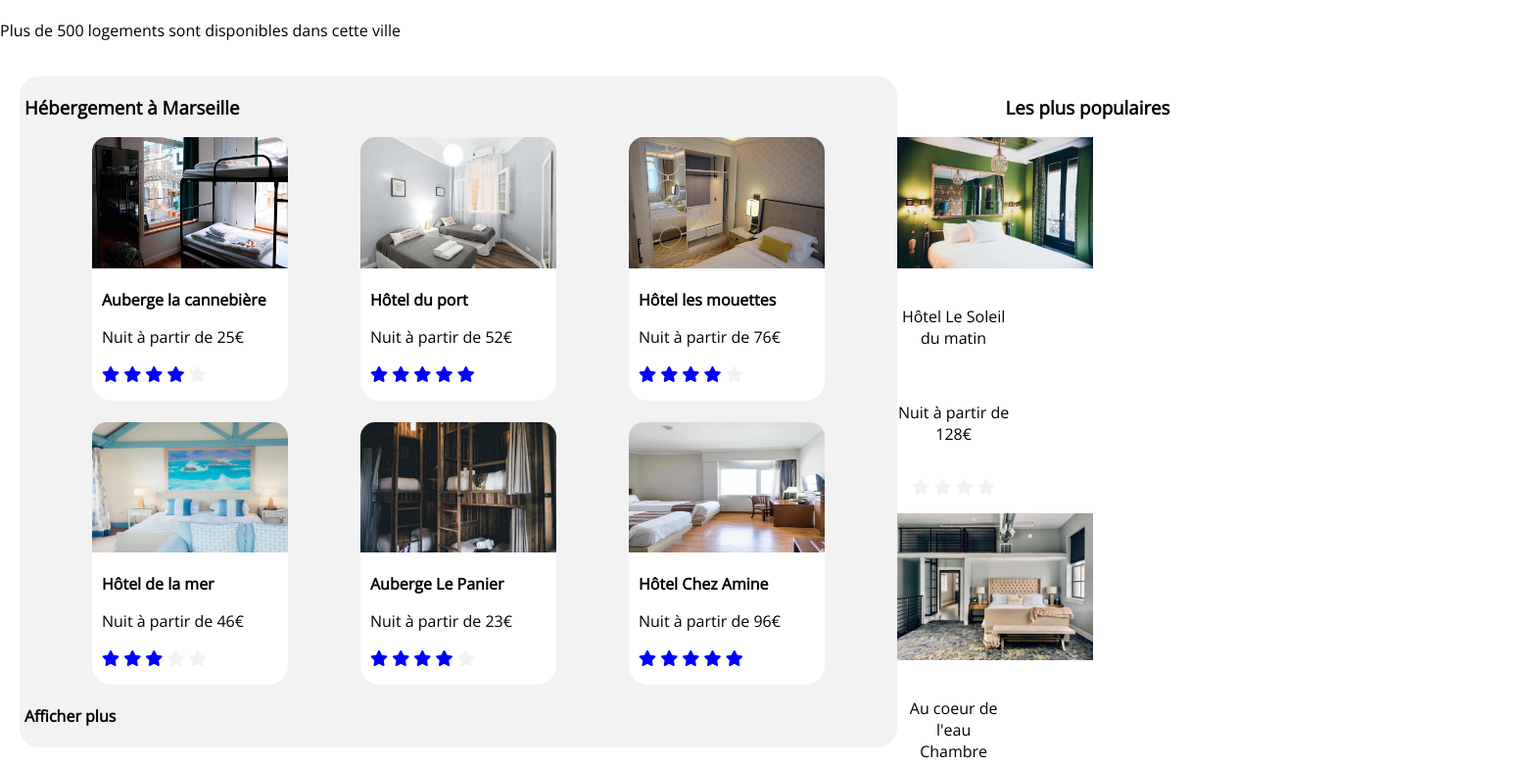
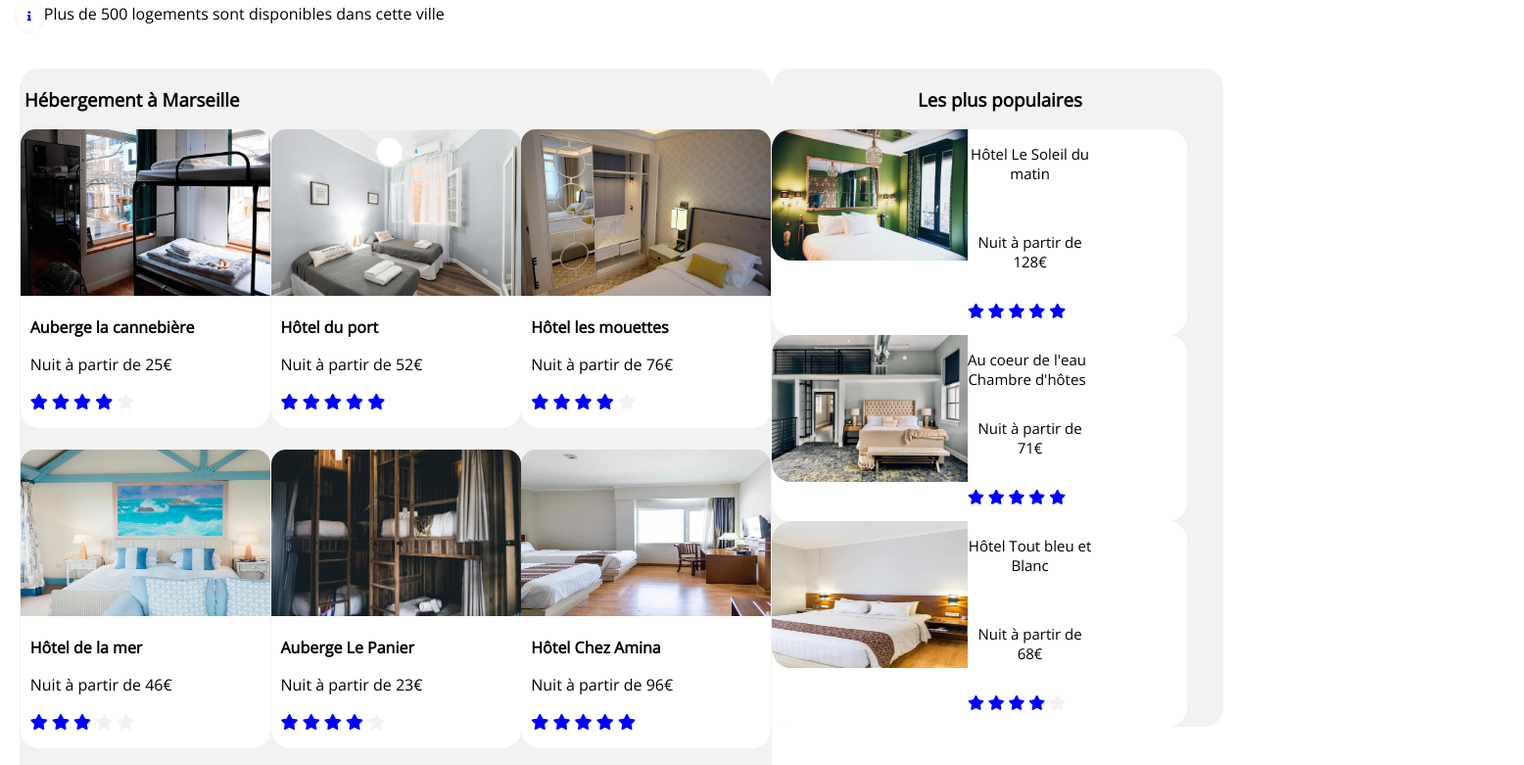
Before and after one commit to Psykostyx/KevinMeunier_2_21062021, a plain HTML site: page Index.html in a window 1280 px wide. Shown: the part 338-1119 px from the top of the page at 98% size, 1556 px wide, since content can reach past the window. Drawn offline with nearby package versions, Linux system fonts and the light colour scheme.

Commit message:
redimension de certaine images

```diff
--- a/Index.html
+++ b/Index.html
@@ -48,7 +48,7 @@
 					<h2>Filtres</h2>
 
 					<Div class="Filtres">
-						<P> <i class="fas fa-money-bill-wave"> </i>Économique</P>
+						<P> <i class="fas fa-money-bill-wave">	</i>Économique</P>
 					</Div>
 
 					<div class="Filtres">
@@ -65,9 +65,9 @@
 
 				</div>
 
-					<div class="I">
-						<p>Plus de 500 logements sont disponibles dans cette ville</p>
-					</div>
+
+						<p><span class="fa fa-info"></span>Plus de 500 logements sont disponibles dans cette ville</p>
+
 			</article>
 		</header>
 
@@ -79,7 +79,7 @@
 
 				<div class="Up">
 						<div class="image">
-							<img src="images/hebergements/4_small/ALC.jpg" /> <br/>
+							<img class="Flotte"src="images/hebergements/4_small/ALC.jpg" /> <br/>
 							<p><b>Auberge la cannebière</b></p>
 							<p>Nuit à partir de 25€</p>
 								<p>
@@ -92,7 +92,7 @@
 						</div>
 
 						<div class="image">
-							<img src="images/hebergements/4_small/HDP.jpg" /> <br/>
+							<img class="Flotte"src="images/hebergements/4_small/HDP.jpg" /> <br/>
 							<p><b>Hôtel du port</b></p>
 							<p>Nuit à partir de 52€ </p>
 								<p>
@@ -105,7 +105,7 @@
 						</div>
 
 						<div class="image">
-							<img src="images/hebergements/4_small/HLM.jpg" /> <br/>
+							<img class="Flotte" src="images/hebergements/4_small/HLM.jpg" /> <br/>
 							<p><b>Hôtel les mouettes</b></p>
 							<p>Nuit à partir de 76€</p>
 								<p>
@@ -149,7 +149,7 @@
 
 					<div class="image">
 							<img class="litle" src="images/hebergements/4_small/HCA.jpg" /> <br/>
-							<p><b>Hôtel Chez Amine</b></p>
+							<p><b>Hôtel Chez Amina</b></p>
 							<p>Nuit à partir de 96€ </p>
 								<p>
 									<i class="BS fas fa-star"></i>
@@ -173,11 +173,11 @@
 						<p>Hôtel Le Soleil du matin</p></br>
 						<p>Nuit à partir de 128€</p>
 							<p>
-								<i class=" fas fa-star"></i>
-								<i class=" fas-star"></i>
-								<i class=" fas fa-star"></i>
-								<i class=" fas fa-star"></i>
-								<i class="fas fa-star"></i>
+								<i class="BS fas fa-star"></i>
+								<i class="BS fas fa-star"></i>
+								<i class="BS fas fa-star"></i>
+								<i class="BS fas fa-star"></i>
+								<i class="BS fas fa-star"></i>
 							</p>
 					</div>
 				</div>
@@ -189,11 +189,11 @@
 						<p>Au coeur de l'eau<br/> Chambre d'hôtes</p></br>
 						<p>Nuit à partir de 71€</p>
 							<p>
-								<i class="fas fa-star"></i>
-								<i class="fas fa-star"></i>
-								<i class="fas fa-star"></i>
-								<i class="fas fa-star"></i>
-								<i class="fas fa-star"></i>
+								<i class="BS fas fa-star"></i>
+								<i class="BS fas fa-star"></i>
+								<i class="BS fas fa-star"></i>
+								<i class="BS fas fa-star"></i>
+								<i class="BS fas fa-star"></i>
 							</p>
 					</div>
 				</div>
@@ -204,11 +204,13 @@
 						<p>Hôtel Tout bleu et Blanc</p></br>
 						<p>Nuit à partir de 68€</p>
 							<p>
+								<i class="BS fas fa-star"></i>
+								<i class="BS fas fa-star"></i>
+								<i class="BS fas fa-star"></i>
+								<i class="BS fas fa-star"></i>
 								<i class="fas fa-star"></i>
-								<i class="fas fa-star"></i>
-								<i class="fas fa-star"></i>
-								<i class="fas fa-star"></i>
-								<i class="fas fa-star"></i>
+
+
 							</p>
 					</div>
 				</div>
--- a/style.css
+++ b/style.css
@@ -29,7 +29,10 @@ position: absolute;right: 60px;top: 30px;
 
 }
 
-
+ .intro
+ {
+	 margin-left: 15px;
+ }
 
 .menu a
 {
@@ -92,6 +95,11 @@ button
 
 
 }
+#Filtre h2
+{
+	font-size: 20px;
+	margin-top: 8px;
+}
 .Filtres
 {
 	display: flex;
@@ -106,6 +114,18 @@ button
 
 }
 
+
+.fa-info
+{
+	color: blue;
+	border:1px #f2f2f2 solid;
+	margin-left: 15px;
+    padding:12px;
+    border-radius: 50%;
+	font-size: 10px;
+
+
+}
 .Filtres i
 {
 	margin-right: 30px;
@@ -142,7 +162,7 @@ display: inline-flex;
 #Tendance
 {
 	display: flex;
-	width: 100%;
+	width: 120%;
 	height: 30%;
 	margin-left: 20px;
 }
@@ -160,7 +180,7 @@ display: inline-flex;
 .Hebergement
 {
 
-	width: 70%;
+	width: 50%;
 	height: 30%;
 
 
@@ -168,8 +188,8 @@ display: inline-flex;
 
 .image img
 {
-	max-width: 200px;
-	max-height: 150px;
+	max-width: 270px;
+	max-height: 170px;
 	border-top-left-radius: 15px;
 	border-top-right-radius: 15px;
 
@@ -182,8 +202,8 @@ display: inline-flex;
 .litle
  {
 
-	 width: 200px;
-	 height: 133.33px;
+	 width: 255px;
+	 height: 170px;
  }
 .image
 {
@@ -243,9 +263,12 @@ display: inline-flex;
 	display: flex;
 	text-align: center;
 	flex-direction: column;
-	justify-content: space-evenly;
+	justify-content: space-around;
 	width: 30%;
 	height: 70%;
+	border:  2px #F2F2F2;
+	background-color: #F2F2F2;
+	border-radius: 20px;
 
 }
 .Les_plus_populaires img
@@ -254,30 +277,38 @@ display: inline-flex;
 	max-height: 150px;
 	width: 100%;
 	height: 100%;
-	display: flex;
+	display: inline-flex;
 	justify-content: space-evenly;
+	border-top-left-radius: 20px;
+	border-bottom-left-radius: 20px;
 }
 #prix
 {
-	display: flex;
-	flex-direction: column;
-	flex-wrap: nowrap;
+	display: inline-flex;
+	flex-direction: row;
+	flex-wrap: wrap;
 	width: 30%;
 	height: 70%;
+	font-size: 15px;
+
 
 }
 .LPP
 {
 	display: flex;
-	flex-direction: column;
-	justify-content: space-evenly;
+	flex-direction: row; column;
+
+	width: 92%;
+	height: auto;
+	border: 1px white;
+	background-color: white;
+	border-radius: 20px;
+
 
 }
 .titre
 {
 	margin-left: 5px;
-}
-
 }
 
 .Activité_à_Marseille
```
